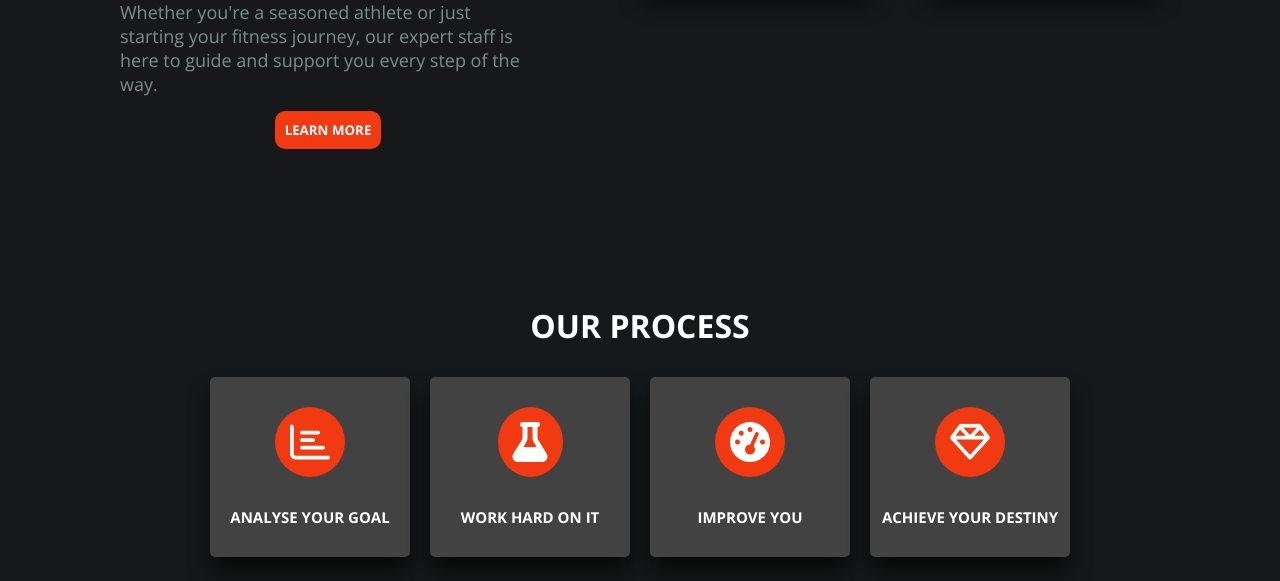
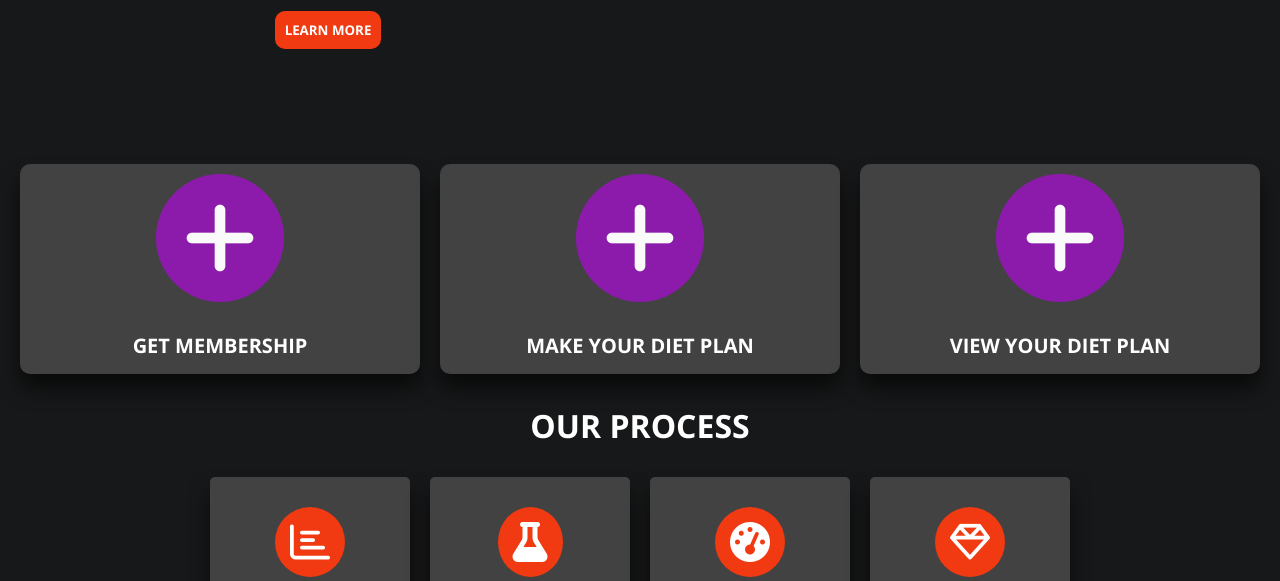
Before and after one commit to Prajyot5015/fitness4u, a plain HTML site: page index.html in a window 1280 px wide. Shown: the part 1761-2342 px from the top of the page. Drawn offline with nearby package versions, Linux system fonts and the light colour scheme.

Commit message:
modified index.html file

```diff
--- a/css/style.css
+++ b/css/style.css
@@ -11,7 +11,6 @@ body {
     background-color: #171819;
     color: #fff;
 }
-
 
 /* Start Header Section */
 
@@ -230,7 +229,7 @@ body {
 }
 
 .trainer {
-    padding: 120px;
+    padding: 20px 120px;
     display: flex;
     justify-content: space-between;
     align-items: center;
@@ -316,6 +315,42 @@ a {
     padding: 10px;
 }
 
+
+.protein-container {
+    margin-top: 70px;
+}
+
+.protein-card {
+    display: flex;
+    justify-content: center;
+    flex-wrap: wrap;
+}
+
+.protein-card .card {
+    width: 400px;
+    height: 210px;
+    border: none;
+    background: #424242;
+    border-radius: 10px;
+    box-shadow: 0 15px 20px rgba(0, 0, 0, 0.6);
+    text-align: center;
+    margin: 10px;
+}
+
+.protein-card .card h2 {
+    font-size: 20px;
+    font-weight: bolder;
+    padding-top: 20px;
+    text-transform: uppercase;
+}
+.protein-card .card a{
+    text-decoration: none;
+    color: #fff;
+}
+.protein-card .card img{
+    display: block;
+    margin: 10px auto;
+}
 .heading-process {
     text-align: center;
     padding: 20px;
--- a/index.html
+++ b/index.html
@@ -118,6 +118,23 @@
         </div>
     </div>
 
+    <div class="protein-container">
+        <div class="protein-card">
+            <div class="card">
+               <img src="./png/plus.png" alt="image not found " />
+               <h2><a href="./pages/member.html">Get MemberShip</a></h2>
+            </div>
+            <div class="card card2">
+                <img src="./png/plus.png" alt="image not found " />
+                <h2><a href="./pages/dietForm.html">Make Your Diet Plan</a></h2>
+            </div>
+            <div class="card">
+                <img src="./png/plus.png" alt="image not found " />
+                <h2><a href="./pages/dietForm.html#yourDiet">View Your Diet Plan</a></h2>
+            </div>
+        </div>
+    </div>
+
     <h1 class="heading-process">OUR PROCESS</h1>
     <div class="process-container">
         <div class="processes">
@@ -155,7 +172,7 @@
                         <p> 09960014512
                     </a></p>
                 </div>
-                <div  class="contact">
+                <div class="contact">
                     <i class="fas fa-map-marker-alt"></i>
                     <p><a href="https://maps.app.goo.gl/ZCaLBy9iwxGCiZHYA" target="blank">
                             Nagar Manmad Road, MH SH 10, near Bus Stand,Babhaleshwar,Maharashtra 413737 </a>
```
Also changed, not shown: pages/dietForm.html (+1 -1 lines).
